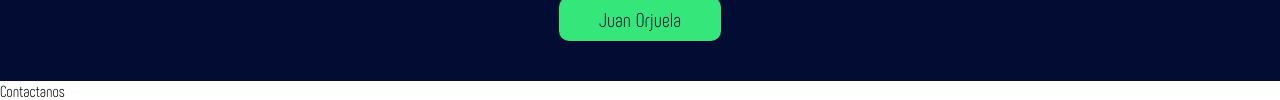
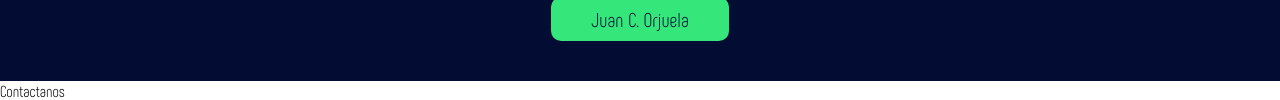
Before and after one commit to ArtByte4/artbyte-technology, a plain HTML site: page index.html in a window 1280 px wide. Shown: the part 3395-3495 px from the top of the page. Drawn offline with Linux system fonts and the light colour scheme; files whose address does not match are found by name.

Commit message:
cambie mi nombre

```diff
--- a/index.html
+++ b/index.html
@@ -179,7 +179,7 @@
            <div class="container-inter">
             <img src="./src/img/camilo.png" alt="Camilo">
             <div class="inter">
-                <p>Juan Orjuela</p>
+                <p>Juan C. Orjuela</p>
             </div>
            </div>
 
```
Also changed, not shown: 1 other file.
